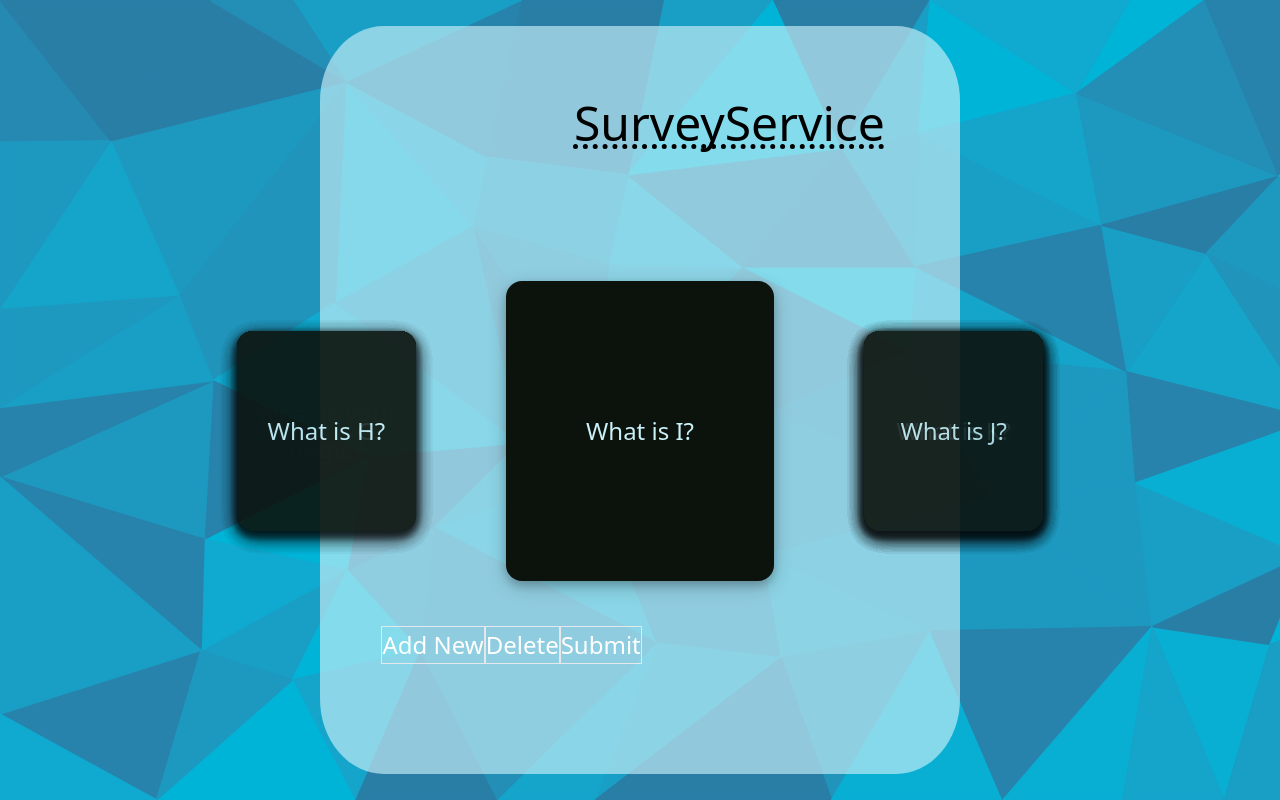
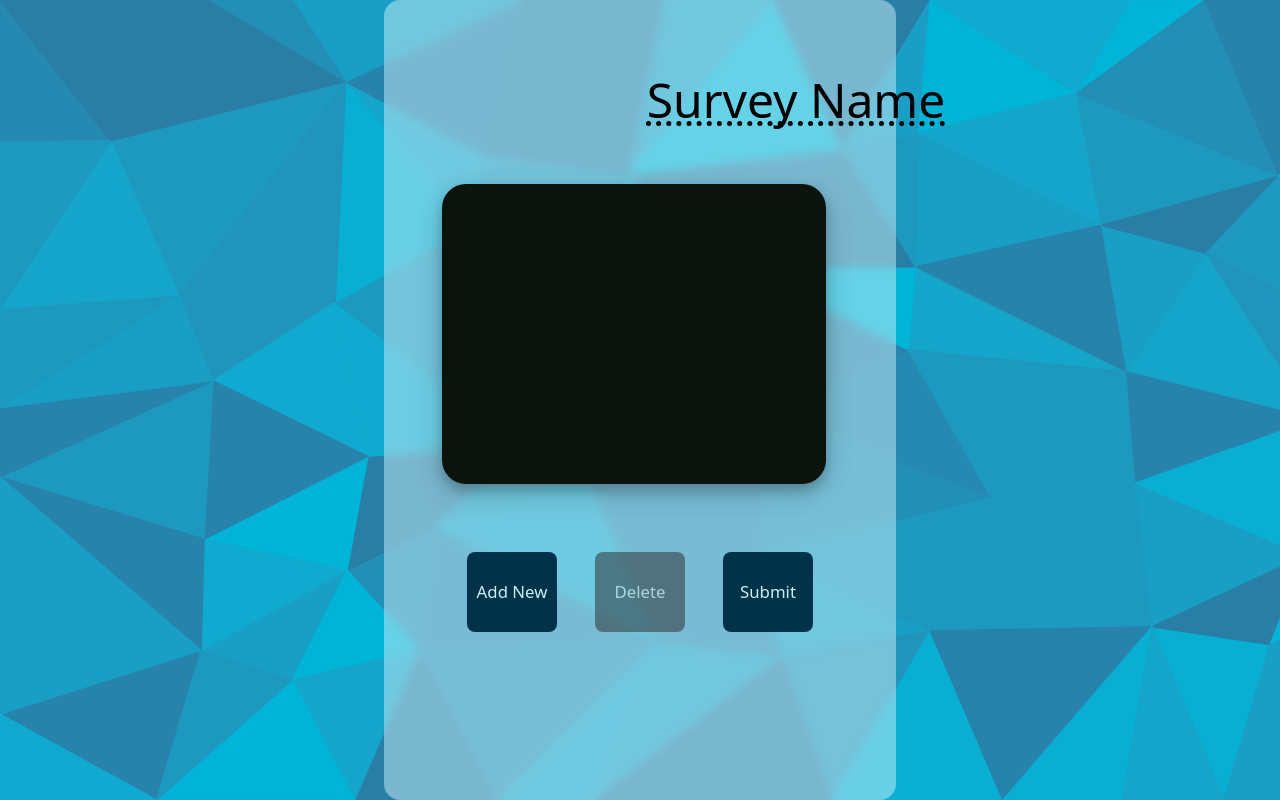
Before and after one commit to Agrim-Bansal/SurveyService, a Next.js app: page /create in a window 1280 px wide. Built offline with nearby package versions, Linux system fonts and the light colour scheme.

Commit message:
Create page layout and transitions finally done and working.

```diff
--- a/src/app/create/page.js
+++ b/src/app/create/page.js
@@ -1,89 +1,127 @@
 "use client";;
-
-import Image from "next/image";
 import InputBoxCard from "@/app/ui/InputBoxCard";
 import Heading from "@/app/ui/Heading";
-import { useState } from "react";
+import { useEffect, useState } from "react";
 
 export default function Home() {
-  const initialQuestions = ['What is your name?', 'What is your age', 'What is A?', 'What is B?', 'What is C?', 'What is D?', 'What is E?', 'What is F?', 'What is G?', 'What is H?', 'What is I?', 'What is J?', 'What is K?', 'What is L?', 'What is M?', 'What is N?', 'What is O?', 'What is P?', 'What is Q?', 'What is R?', 'What is S?', 'What is T?', 'What is U?', 'What is V?', 'What is W?', 'What is X?', 'What is Y?', 'What is Z?'];
+
+  // const initialQuestions = ['.....1', '.....2', '.....3', '.....4', '.....5', '.....6', '.....7', '.....8', '.....9', '.....10'];
+  const initialQuestions = [' ']
   // eslint-disable-next-line react-hooks/rules-of-hooks
   const [questions, setQuestions] = useState(initialQuestions);
-  // eslint-disable-next-line react-hooks/rules-of-hooks
-  const [inFocus, setInFocus] = useState(10);
-
-  const rightQuestions = questions.slice(inFocus+1, questions.length);
+  //eslint-disable-next-line react-hooks/rules-of-hooks
+  const [inFocus, setInFocus] = useState(0);
 
   var leftElements = [];
+  if (inFocus > 0) {
     for (let i = 0; i < inFocus; i++) {
-    leftElements.push(<InputBoxCard key={i} setQuestions={setQuestions} questions={questions} questionID={i}>{questions[i]}</InputBoxCard>);
+      leftElements.push(<InputBoxCard key={questions.length*10000 + i} className="left" setQuestions={setQuestions} questions={questions} questionID={i} onClick={leftClickHandler} totalQuestions={questions.length}>{questions[i]}</InputBoxCard>);
     }
+  }
+
+  var centerElement = <InputBoxCard key={questions.length*10000 + inFocus} className="center" setQuestions={setQuestions} questions={questions} questionID={inFocus} totalQuestions={questions.length} autoFocus={true}>{questions[inFocus]}</InputBoxCard>;
 
   var rightElements = [];
   for (let i = inFocus+1; i < questions.length; i++) {
-    rightElements.push(<InputBoxCard key={i} setQuestions={setQuestions} questions={questions} questionID={i}>{questions[i]}</InputBoxCard>);
+    rightElements.push(<InputBoxCard key={questions.length*10000 + i} className="right" setQuestions={setQuestions} questions={questions} questionID={i} onClick={rightClickHandler} totalQuestions={questions.length}>{questions[i]}</InputBoxCard>);
   }
   rightElements = rightElements.reverse();
 
 
+  function leftClickHandler(e){
+    const centerCard = document.querySelector('.center');
+    centerCard.classList.add('right');
+    centerCard.classList.remove('center');
+
+    e.target.parentNode.classList.remove('left');
+    e.target.parentNode.classList.add('center');
+
+    setTimeout(()=> inFocus>0 ? setInFocus(inFocus-1) : setInFocus(inFocus), 500);
+  }
+
+  function rightClickHandler(e){
+    const centerCard = document.querySelector('.center');
+    centerCard.classList.add('left');
+    centerCard.classList.remove('center');
+
+    e.target.parentNode.classList.remove('right');
+    e.target.parentNode.classList.add('center');
+
+    setTimeout(()=> inFocus<questions.length-1 ? setInFocus(inFocus+1) : setInFocus(inFocus), 500);
+  }
+
   function addQuestionHandler(){
     var newQuestions = [...questions];
     newQuestions.splice(inFocus+1, 0, '');
+
+    document.querySelector('.center').classList.add('left');
+    document.querySelector('.center').classList.remove('center');
+
+    setTimeout(() => {
     setQuestions(newQuestions);
-    setInFocus(inFocus+1);
+    setInFocus(inFocus+1);}, 500);
   }
 
+
   function deleteQuestionHandler(){
+
     var newQuestions = [...questions];
+
+    if(questions.length===1){
+      setQuestions(['']);
+      setInFocus(0);
+      return;
+    }else{
       newQuestions.splice(inFocus, 1);
-    setQuestions(newQuestions);
-    setInFocus(inFocus>0 ? inFocus-1 : inFocus+1);
     }
 
-  function leftClickHandler(e){
-    e.target.parentNode.classList.add('stage-from-left');
-    console.log(e.target.parentNode);
-    setTimeout(()=> inFocus>0 ? setInFocus(inFocus-1) : setInFocus(inFocus), 1000);
-    const centerCard = document.querySelector('.stage');
-    console.log(centerCard);
-    centerCard.classList.add('offstage-to-right');
+    document.querySelector(`#q${inFocus}`).classList.add('minimize');
+    document.querySelector(`#q${inFocus}`).classList.remove('center');
+
+    if(inFocus>0){
+      document.querySelector(`#q${inFocus-1}`).classList.add('center');
+      document.querySelector(`#q${inFocus-1}`).classList.remove('left');
+      setTimeout(()=>{
+        setQuestions(newQuestions);
+        setInFocus(inFocus-1);
+      }, 1000)
+    }else{
+      document.querySelector('#q1').classList.add('center');
+      document.querySelector('#q1').classList.remove('right');
+      setTimeout(()=>{
+        setQuestions(questions.slice(1, questions.length));
+        setInFocus(0);
+      }, 1000)
 
     }
 
-  function rightClickHandler(e){
-    e.target.parentNode.classList.add('stage-from-right');
-    console.log(e.target.parentNode);
-    setTimeout(()=> setInFocus(inFocus+1), 1000);
-    const centerCard = document.querySelector('.stage');
-    console.log(centerCard);
-    centerCard.classList.add('offstage-to-left');
-
   }
 
-  var Elements = <>
 
-  <Heading>Survey App</Heading>
+
+  var Elements =
+  <>
+
+  <Heading>Survey Name</Heading>
 
   <div className='carousel'>
-
-
-    <div className="leftStack" onClick={leftClickHandler}>
       {leftElements}
-    </div>
-
-    <div className="centerDisplay">
-      <InputBoxCard className='stage' key={inFocus} autoFocus={true} setQuestions={setQuestions} questions={questions} questionID={inFocus}>{questions[inFocus]}</InputBoxCard>
-    </div>
-
-    <div className="rightStack" onClick={rightClickHandler} >
+      {centerElement}
       {rightElements}
   </div>
 
+  <div className="buttonContainer">
+    <button onClick={addQuestionHandler} className="button">Add New</button>
+
+    {
+      questions.length>1 ?
+      <button onClick={deleteQuestionHandler} className="button">Delete</button> :
+      <button className="button disabled">Delete</button>
+    }
+
+    <button onClick={()=>{console.log(questions)}} className="button">Submit</button>
   </div>
 
-  <button onClick={addQuestionHandler} className="button border round">Add New</button>
-  <button onClick={deleteQuestionHandler} className="button border round">Delete</button>
-  <button onClick={()=>{console.log(questions)}} className="button border round">Submit</button>
   </>
 
 
--- a/src/app/globals.css
+++ b/src/app/globals.css
@@ -4,7 +4,6 @@
 
 
 *{
-  transition: ease-in-out 0.5s;
 }
 :root {
   --foreground: #ffffff;
@@ -18,22 +17,20 @@
   background-size: cover;
 }
 
-
 body {
   color: var(--foreground);
   height: 100%;
   width: 100%;
-  padding: 2%;
+  padding: 0;
 }
 
 .backdrop{
-  background: rgba(202, 240, 248, 0.65);
-  /* opacity: 65%; */
-  width: 50vmax;
+  background: rgba(202, 240, 248, 0.50);
+  backdrop-filter: blur(5px);
+  width: 40vmax;
   height: 100%;
   margin: auto;
-  border-radius: 10%;
-  backdrop-filter: blur(100%);
+  border-radius: 2vh;
   padding: 5%;
 }
 
@@ -57,72 +54,32 @@ body {
 
 
 .carousel{
-  margin-top: 15%;
+  margin-top: 10%;
   display: flex;
-  width: fit-content;
+  /* width: fit-content; */
+  height: 40vh;
+  width: 90vw;
   position:relative;
   left: 50%;
   transform: translateX(-50%);
-  justify-content: center;
   align-items: center;
 
-}
-
-.leftStack, .rightStack{
-  margin: 5%;
-  position: relative;
-  opacity: 90%;
-  padding: 0;
-  height: 25vh;
-  width: 20vw;
-  cursor: default;
-  /* background-color: .; */
-}
-
-.centerDisplay{
-  cursor: pointer;
-  margin: 5%;
-  padding: 0;
-  height: 37.5vh;
-  width: 30vw;
-  position: relative;
-  cursor: default;
-  opacity: 100%;
-  align-self: flex-start;
 }
 
 .card{
   background-color: #0C120C;
   opacity: inherit;
   border-radius: 2vh;
-  box-shadow: 0 4px 8px rgba(0, 0, 0, 0.2), 0 6px 20px rgba(0, 0, 0, 0.19);
-  margin: 0;
+  margin: 5%;
   font-weight: lighter;
   overflow: scroll;
   align-content: center;
-  transition: ease-in-out 1s;
+  transition: ease-out 0.5s;
   position: absolute;
-  height: 100%;
-  width: 100%;
+  height: 25vh;
+  width: 20vw;
   cursor: default;
 }
-/*
-.stage-from-left{
-  transform: scale(1.5) translateX(16vw);
-  opacity: 100%;
-}
-.offstage-to-right{
-  transform: scale(0.667) translateX(20vw);
-  opacity: 90%;
-}
-.stage-from-right{
-  transform: scale(1.5) translateX(-16vw);
-  opacity: 90%;
-}
-.offstage-to-left{
-  transform: scale(0.667) translateX(-20vw);
-  opacity: 90%;
-} */
 
 
 .questionBox{
@@ -139,9 +96,85 @@ body {
   text-align: center;
   align-content: center;
   cursor: default;
-
-
 }
 .questionBox:focus{
   outline: none;
 }
+
+
+
+.left, .right{
+  opacity: 90%;
+  padding: 0;
+  cursor: default;
+}
+
+.center.card{
+  cursor: pointer;
+  padding: 0;
+  transform: scale(1.5) translateX(100%);
+  cursor: default;
+  opacity: 100%;
+  box-shadow: 0 4px 8px rgba(0, 0, 0, 0.2), 0 6px 20px rgba(0, 0, 0, 0.19);
+  z-index: 10;
+}
+
+.left.card{
+  left: 0;
+}
+.right.card{
+  transform: translateX(300%);
+}
+
+.minimize{
+  translate: 150% 100%;
+  scale:0;
+  opacity: 0%;
+}
+
+
+.buttonContainer{
+  display: flex;
+  justify-content: center;
+  margin-top:10%;
+}
+
+.button{
+  background: #003249;
+  color: #CAF0F8;
+  width: 25vw;
+  height: 10vh;
+  font-size: 2.1vh;
+  display: inline-bl;
+  margin: 5%;
+  word-wrap: break-word;
+  text-align: center;
+  align-content: center;
+  border-radius: 1vh;
+  transition:ease-in 0.5s;
+}
+.button:hover{
+  /* background: #007EA7; */
+  /* color: #000; */
+  filter: brightness(2);
+  cursor: pointer;
+  transform: scale(1.25);
+  box-shadow: 0 4px 8px rgba(0, 0, 0, 0.2), 0 6px 20px rgba(0, 0, 0, 0.19);
+}
+.button:focus{
+  filter:none;
+  transition: none;
+}
+
+.disabled{
+  filter: grayscale(100%);
+  cursor: not-allowed;
+  opacity: 0.5;
+}
+
+.disabled.button:hover{
+  transform: none;
+  box-shadow: none;
+  filter: grayscale(100%);
+  cursor: not-allowed;
+}
--- a/src/app/ui/Heading.jsx
+++ b/src/app/ui/Heading.jsx
@@ -1,5 +1,5 @@
 
 
 export default function Heading({ children }) {
-  return <input className='heading-changeable' defaultValue="SurveyService"></input>;
+  return <input className='heading-changeable' defaultValue={children}></input>;
 }
--- a/src/app/ui/InputBoxCard.jsx
+++ b/src/app/ui/InputBoxCard.jsx
@@ -1,4 +1,4 @@
-export default function InputBoxCard({children, className, setQuestions, questions ,questionID, autoFocus}) {
+export default function InputBoxCard({children, className, setQuestions, questions ,questionID, autoFocus, onClick, totalQuestions}) {
 
 
     function inputHandler(e) {
@@ -7,5 +7,5 @@ export default function InputBoxCard({children, className, setQuestions, questio
         setQuestions(newQuestions);
     }
 
-    return <div className= {`card ${className}`}> <textarea className="questionBox" defaultValue={children} onChange={inputHandler} autoFocus={autoFocus}></textarea></div>
+    return <div className= {`card ${className}`} onClick={onClick} id={`q${questionID}`}> <textarea className={`questionBox`} defaultValue={children} onChange={inputHandler} autoFocus={autoFocus}></textarea></div>
 }
```
Also changed, not shown: 1 other file (tests, documents, lock files or other folders). Lines whose indentation alone changed are shown as unchanged.
